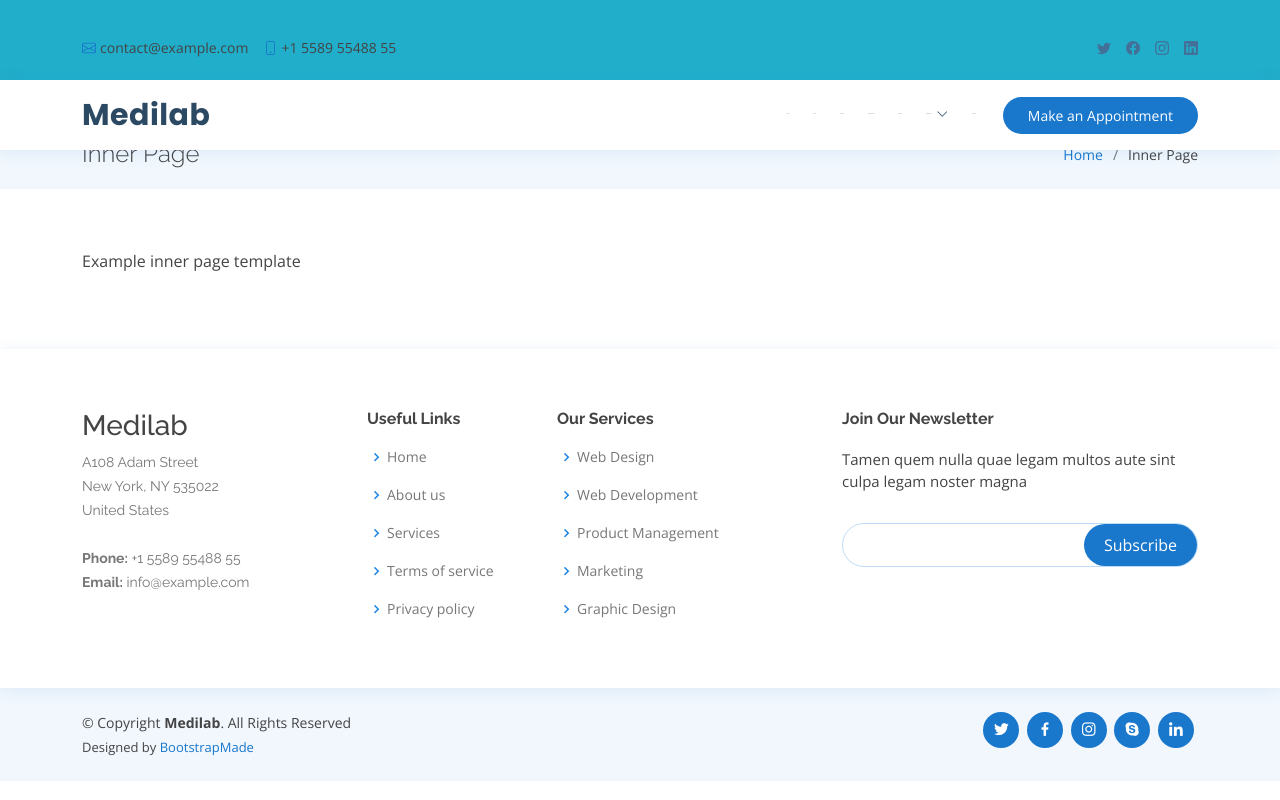
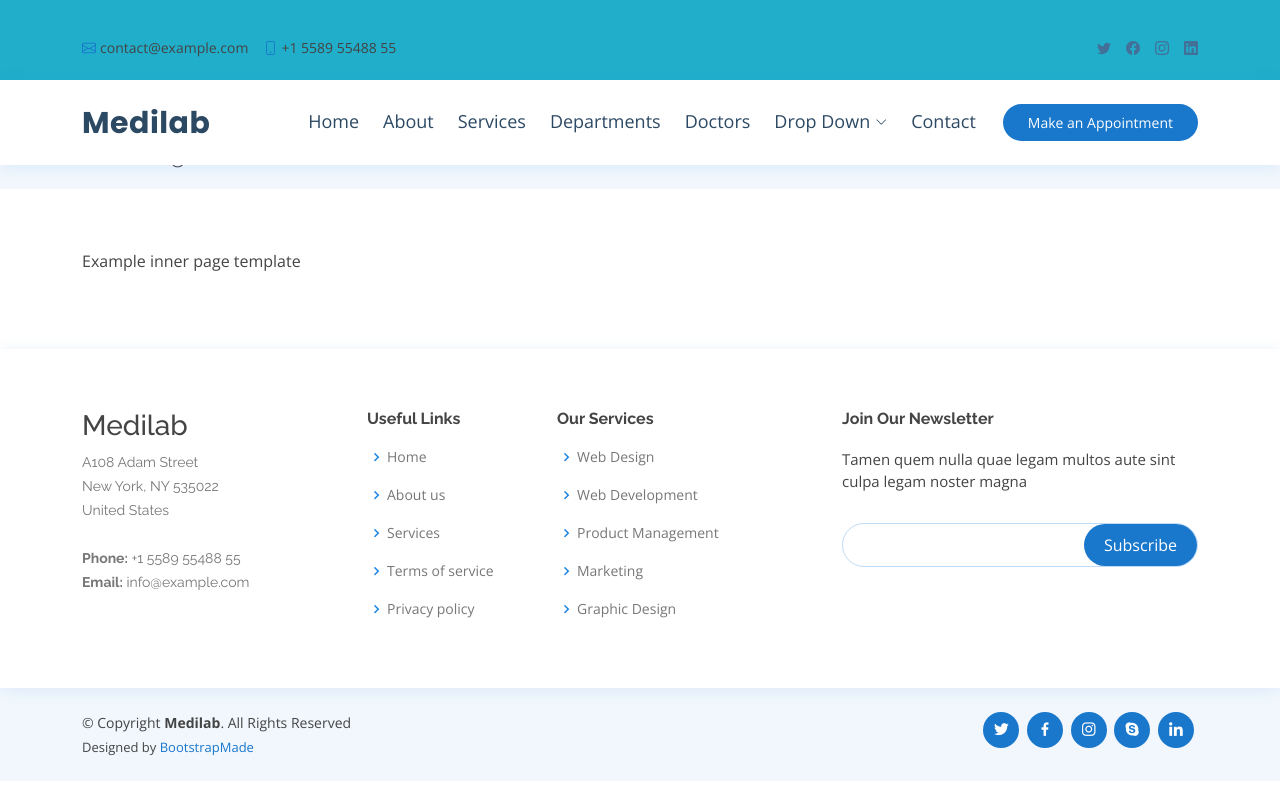
Before and after one commit to manya706/Dermatological-Manifestation-SIH, a plain HTML site: page inner-page.html in a window 1280 px wide. Drawn offline with nearby package versions, Linux system fonts and the light colour scheme.

Commit message:
font size to 18 px

```diff
--- a/assets/css/style.css
+++ b/assets/css/style.css
@@ -285,7 +285,7 @@ h6 {
   display: flex;
   align-items: center;
   justify-content: space-between;
-  font-size: 1px;
+  font-size: 18px;
   color: #2c4964;
   white-space: nowrap;
   transition: 0.3s;
```
Also changed, not shown: detection.html (+4 -0 lines).
